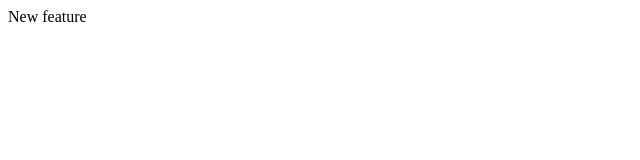
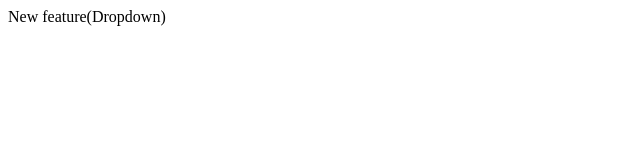
Before and after one commit to ayushdubey001/GitPractice, a plain HTML site: page index.html in a window 1280 px wide. Shown: the whole page, without its empty margins (0-640 px from the left). Drawn offline with Linux system fonts and the light colour scheme.

Commit message:
new dropdpown

```diff
--- a/index.html
+++ b/index.html
@@ -1 +1 @@
-<p>New feature</p>
+<p>New feature(Dropdown)</p>
```
